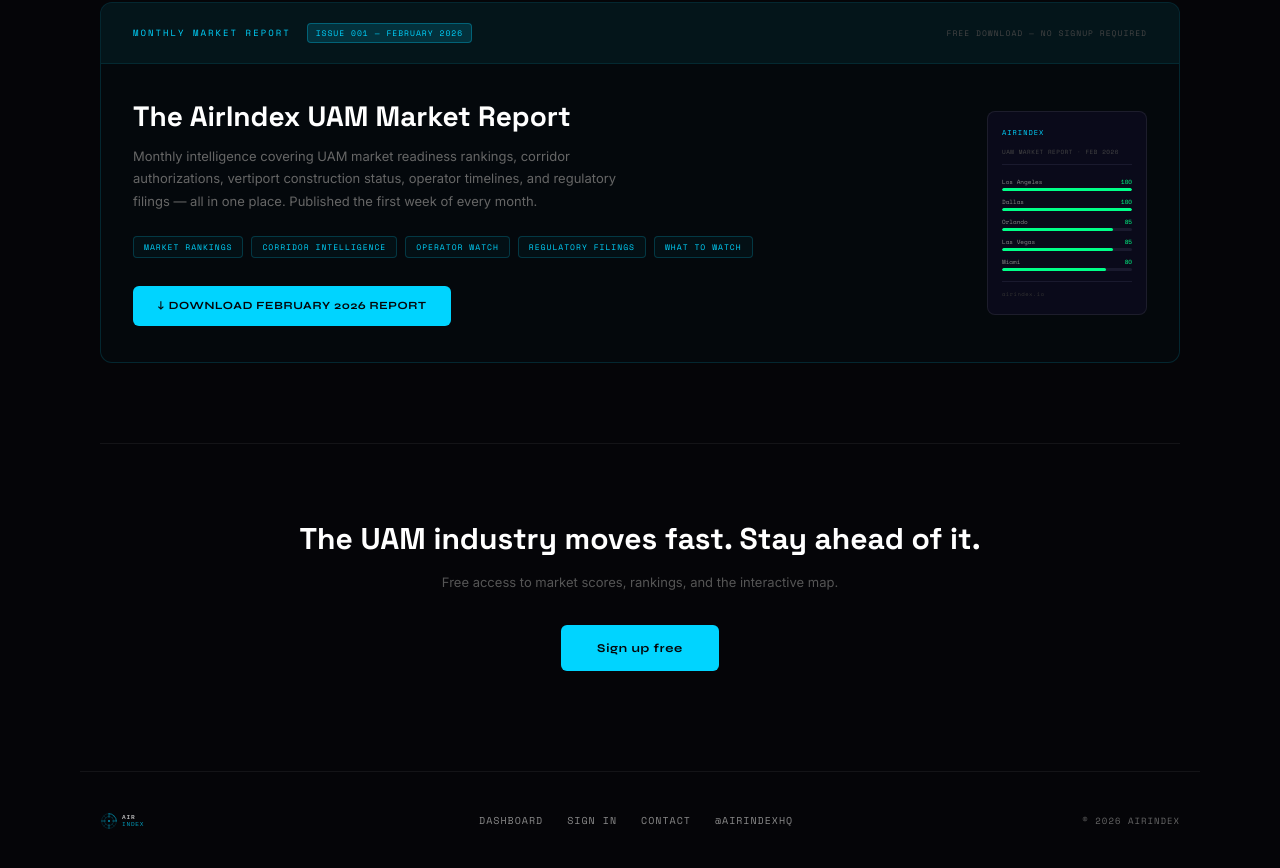
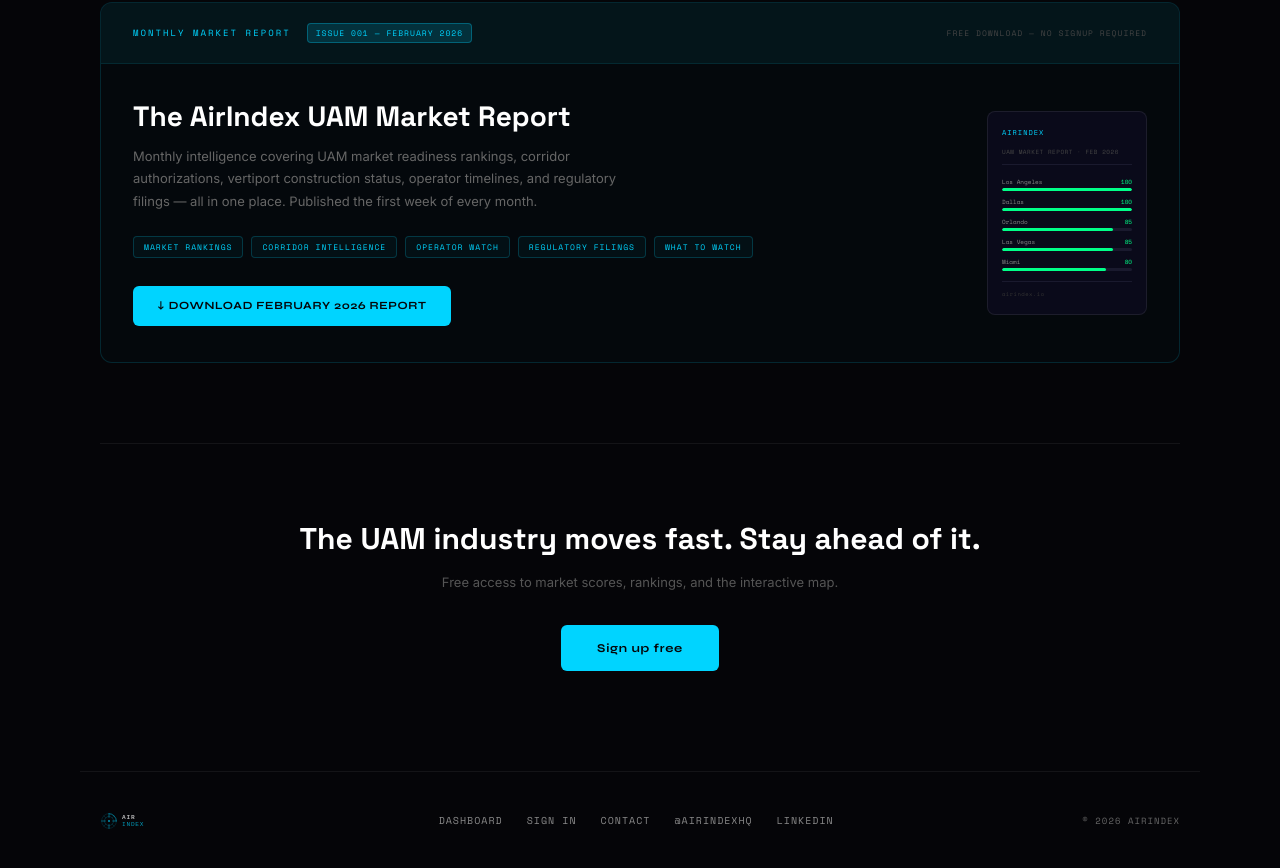
Before and after one commit to Xdrum1/airgrid, a Next.js app: page / in a window 1280 px wide. Shown: the part 2477-3345 px from the top of the page. Built offline with nearby package versions, Linux system fonts and the light colour scheme; no server answers; the database is empty.

Commit message:
Add LinkedIn link to landing page footer

```diff
--- a/src/app/(landing)/page.tsx
+++ b/src/app/(landing)/page.tsx
@@ -881,6 +881,14 @@ export default async function LandingPage() {
             >
               @AIRINDEXHQ
             </a>
+            <a
+              href="https://www.linkedin.com/company/AirIndexHQ"
+              target="_blank"
+              rel="noopener noreferrer"
+              style={{ color: "#888", fontSize: 10, letterSpacing: 1, textDecoration: "none" }}
+            >
+              LINKEDIN
+            </a>
           </div>
           <div style={{ color: "#666", fontSize: 9, letterSpacing: 1 }}>
             &copy; {new Date().getFullYear()} AIRINDEX
```
